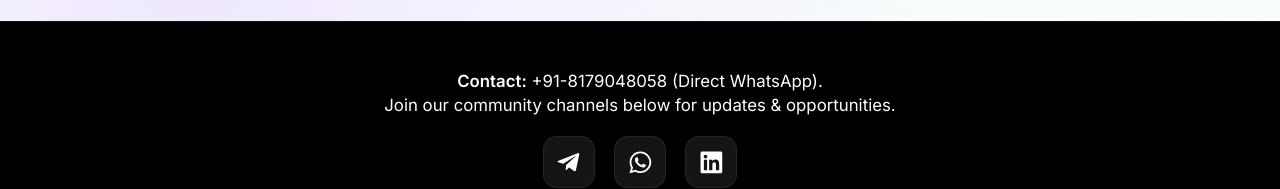
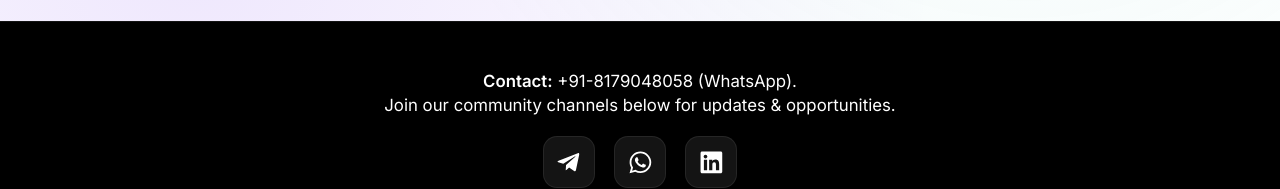
Before and after one commit to trivikramm/freelance-jobs-webapp, a React (Vite) app: page / in a window 1280 px wide. Shown: the part 4268-4457 px from the top of the page. Built offline with nearby package versions, Linux system fonts and the light colour scheme.

Commit message:
deleted direct whatsapp

```diff
--- a/src/components/Footer.jsx
+++ b/src/components/Footer.jsx
@@ -4,7 +4,7 @@ const Footer = () => {
   return (
     <footer id="contact" className="footer-section">
       <div className="contact-info">
-        <strong>Contact:</strong> +91-8179048058 (Direct WhatsApp).<br/>
+        <strong>Contact:</strong> +91-8179048058 (WhatsApp).<br/>
         Join our community channels below for updates & opportunities.
       </div>
       <div className="social-links">
```
